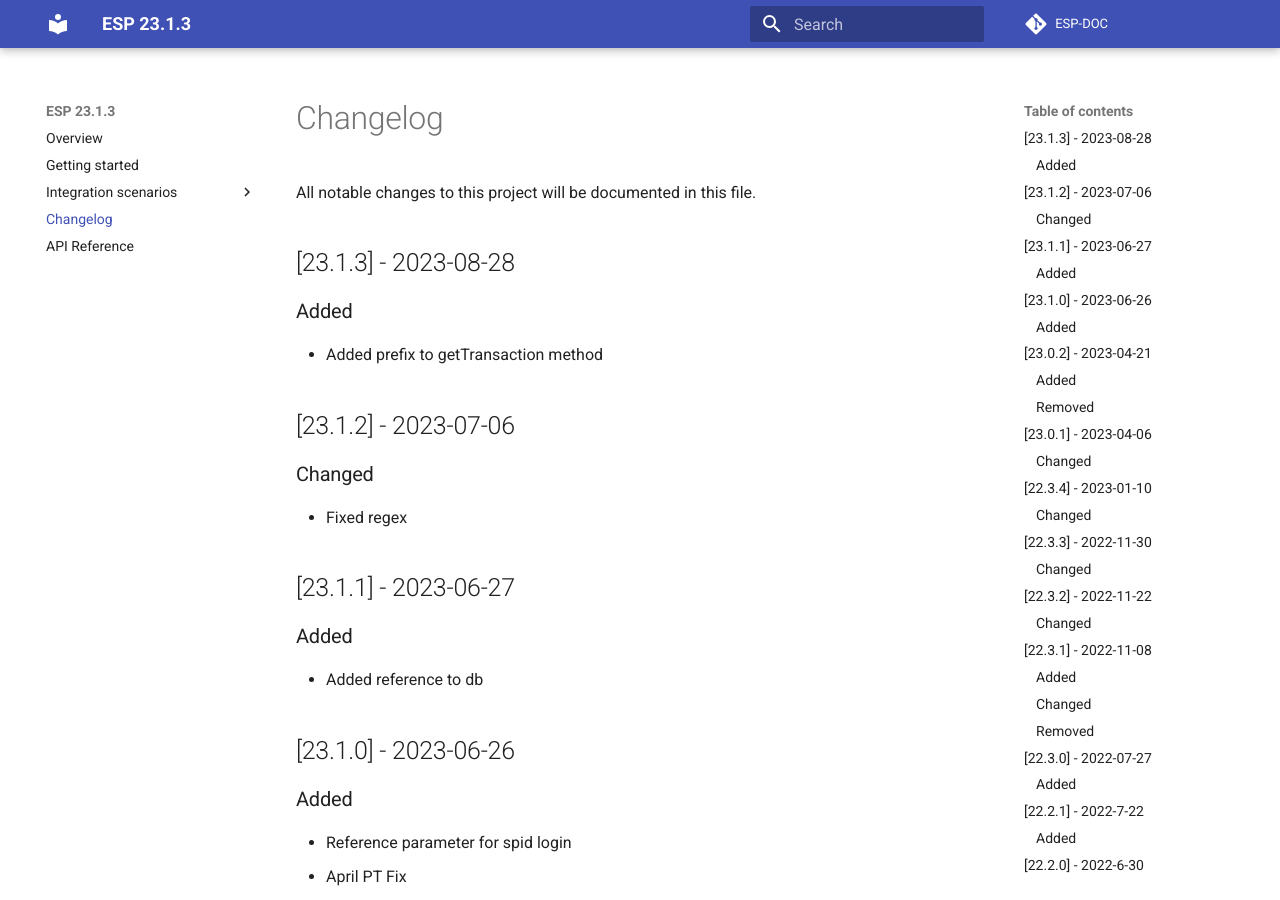
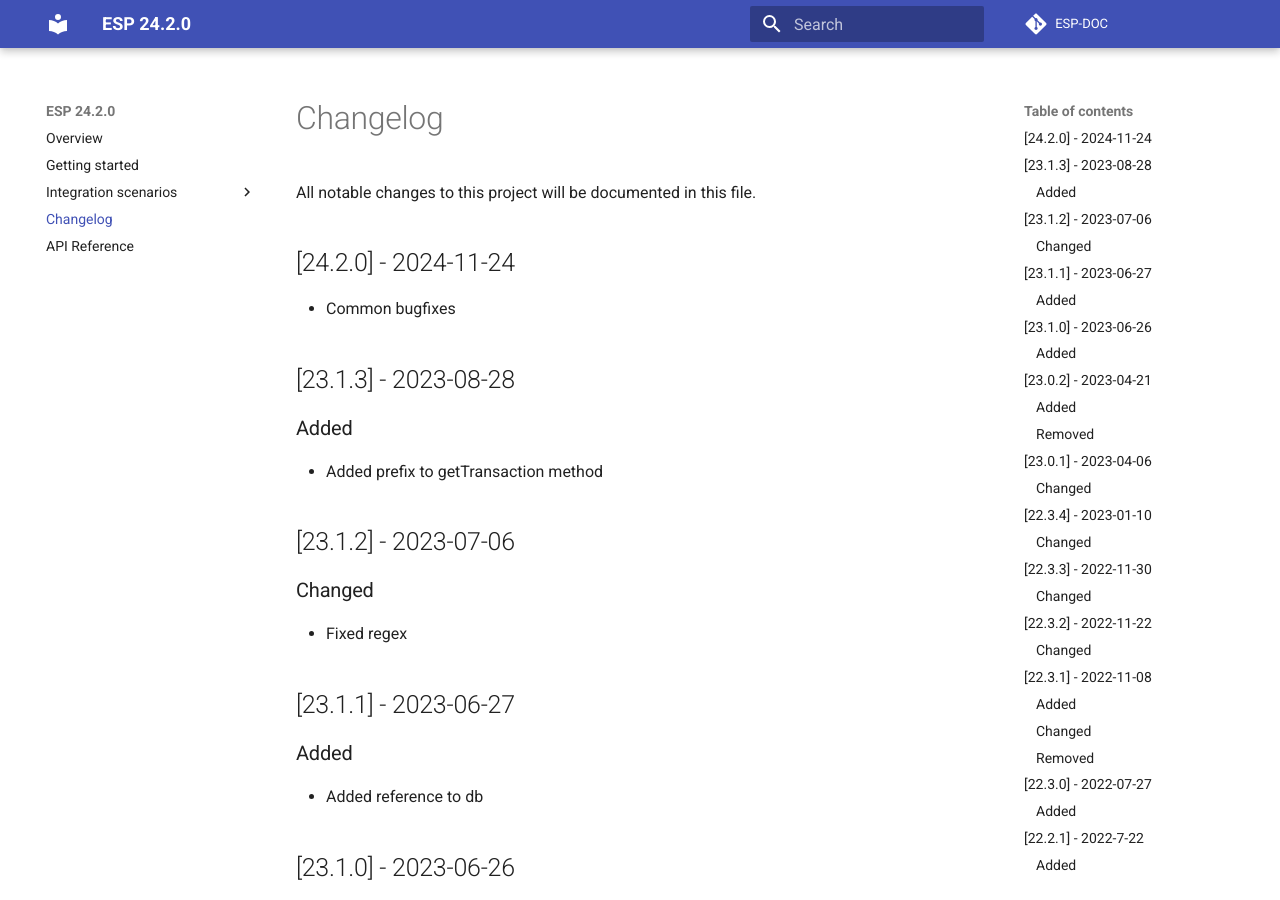
Before and after one commit to namirialgroup/esp-docs, an MkDocs documentation site: the page built from docs/changelog.md, in a window 1280 px wide and 900 px high. Built offline with MkDocs 1.6.1 and Material for MkDocs 9.7.7, drawn with Linux system fonts in a browser that asks for light colours; comment, search, counter and statistics services are not loaded.

Commit message:
Updated doc

```diff
--- a/docs/changelog.md
+++ b/docs/changelog.md
@@ -1,5 +1,8 @@
 # Changelog
 All notable changes to this project will be documented in this file.
+
+## [24.2.0] - 2024-11-24
+- Common bugfixes
 
 ## [23.1.3] - 2023-08-28
 
--- a/mkdocs.yml
+++ b/mkdocs.yml
@@ -1,4 +1,4 @@
-site_name: ESP 23.1.3
+site_name: ESP 24.2.0
 theme:
   name: 'material'
   features:
```
Also changed, not shown: 1 other file.
